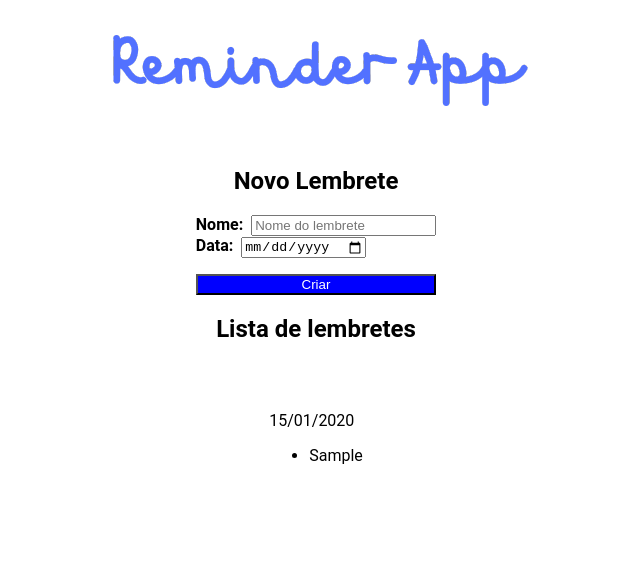
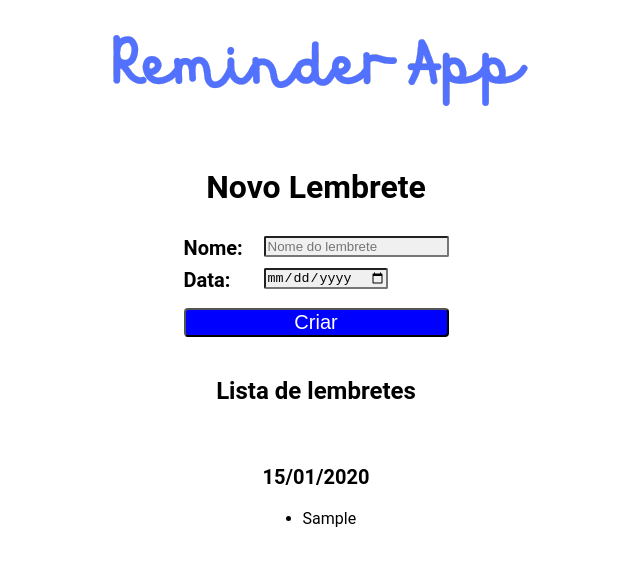
Before and after one commit to rafaelmg7/dti_atividade_pratica, a React (Create React App) app in the folder reminder-app/: page / in a window 1280 px wide. Both pictures are taken after typing "Sample", "2020-01-15" into the empty fields and a click on the button "Criar". Shown: the top 566 px of the page, without its empty margins (324-964 px from the left). Built offline with nearby package versions, Linux system fonts and the light colour scheme.

Commit message:
continuacao do css
nao terminado

```diff
--- a/reminder-app/src/Sistema/LembreteSistema.css
+++ b/reminder-app/src/Sistema/LembreteSistema.css
@@ -19,18 +19,23 @@
     margin-right: 16px;
 }
 
-.textoNome {
-    margin-right: 8px;
+.inputsTitle {
+    width: 80px;
+    float: left;
+    margin-top: 8px;
+    font-size: 20px;
 }
 
 .nome {
-}
-
-.textoData {
-    margin-right: 8px;
+    margin-top: 8px;
+    background-color: #f0f0f0;
+    border-radius: 2px;
 }
 
 .data {
+    margin-top: 8px;
+    background-color: #f0f0f0;
+    border-radius: 2px;
 }
 
 .imagem {
@@ -39,6 +44,32 @@
 
 .botao {
     margin-top: 16px;
-    background-color: blue;
+    background-color: #0000ff;
     color: white;
+    font-family: Arial, Helvetica, sans-serif;
+    font-size: 20px;
+    border-radius: 4px;
 }
+
+.botao:hover {
+    background-color: #050565;
+}
+
+.listaLembretes {
+    margin: 20px;
+}
+
+.lista {
+    display: flex;
+    flex-direction: column;
+    align-items: center;
+}
+
+.dataLista {
+    font-weight: bold;
+    font-size: 20px;
+}
+
+.nomeLista {
+    font-size: 16px;
+}
--- a/reminder-app/src/Sistema/LembreteSistema.js
+++ b/reminder-app/src/Sistema/LembreteSistema.js
@@ -82,11 +82,11 @@ class LembreteSistema extends Component{
                 <div className="base">
                     <div className="lembreteSistema">
                         <img src="/imagens/reminder.png" alt="remind" />
-                        <h2>Novo Lembrete</h2>
+                        <h1>Novo Lembrete</h1>
                         <form className="inputs" onSubmit={this.handleSubmit}>
                             <div>
                                 <label>
-                                    <strong className="textoNome">
+                                    <strong className="inputsTitle">
                                         Nome:
                                     </strong>
                                     <input
@@ -99,7 +99,7 @@ class LembreteSistema extends Component{
                             </div>
                             <div>
                                 <label>
-                                    <strong className="textoData">
+                                    <strong className="inputsTitle">
                                         Data:
                                     </strong>
                                     <input
@@ -112,20 +112,23 @@ class LembreteSistema extends Component{
                             </div>
                             <button className="botao" type="submit">Criar</button>
                         </form>
+                        <div className="listaLembretes">
                         <h2>Lista de lembretes</h2>
-                        <p></p>
+                        </div>
+                        <div className="lista">
                         {lembretesOrdenados.map((lembreteData, index) => {;
                             return (
                                 <div key={index}>
-                                    <p>{this.formataData(lembreteData.data)}</p>
+                                    <p className="dataLista">{this.formataData(lembreteData.data)}</p>
                                     <ul>
                                         {lembreteData.lembretes.map((lembrete, idx) => (
-                                            <li key={idx}>{lembrete.nome}</li>
+                                            <li key={idx} className="nomeLista">{lembrete.nome}</li>
                                         ))}
                                     </ul>
                                 </div>
                             );
                         })}
+                        </div>
                     </div>
                 </div>
             </div>
```
